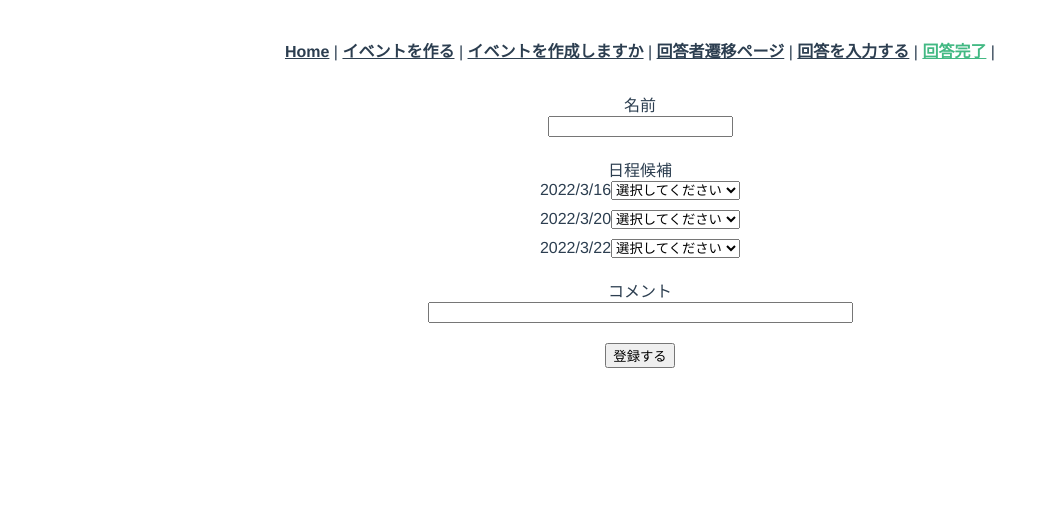
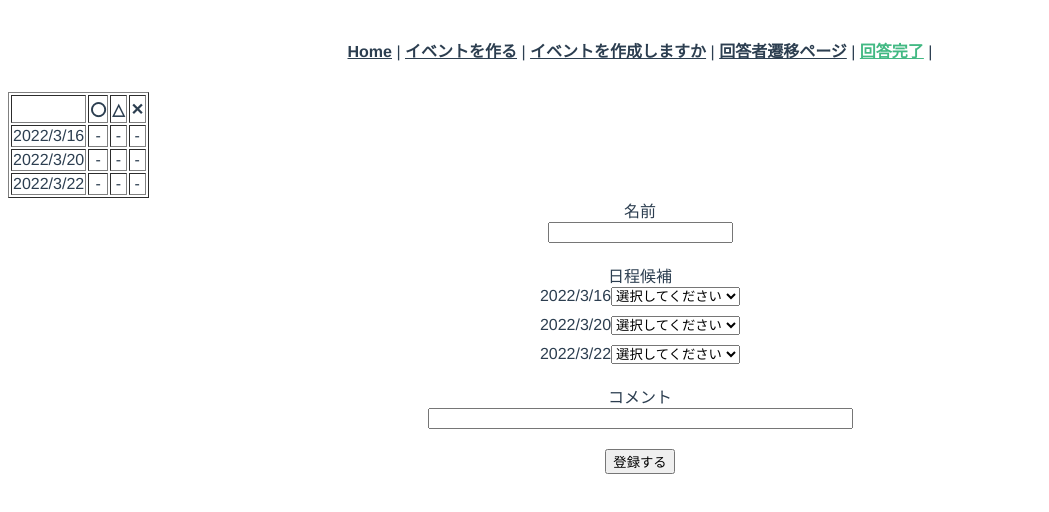
Before and after one commit to kanacoyn/arrangeapp, a Vue app: page /answerFinished in a window 1280 px wide. Shown: the top 512 px of the page, without its empty margins (0-1049 px from the left). Built offline with nearby package versions, Linux system fonts and the light colour scheme.

Commit message:
不要ファイル削除

```diff
--- a/src/App.vue
+++ b/src/App.vue
@@ -5,7 +5,6 @@
       <router-link to="/event">イベントを作る</router-link> |
       <router-link to="/eventConfirm">イベントを作成しますか</router-link> |
       <router-link to="/answerQuestions">回答者遷移ページ</router-link> |
-      <router-link to="/answerList">回答を入力する</router-link> |
       <router-link to="/answerFinished">回答完了</router-link> |
     </div>
     <router-view />
--- a/src/router/index.ts
+++ b/src/router/index.ts
@@ -13,10 +13,6 @@ const routes: Array<RouteConfig> = [
   {
     path: "/answerQuestions",
     component: () => import("../views/AnswerQuestions.vue"),
-  },
-  {
-    path: "/answerList",
-    component: () => import("../views/AnswerList.vue"),
   },
   {
     path: "/event",
--- a/src/views/AnswerFinished.vue
+++ b/src/views/AnswerFinished.vue
@@ -1,4 +1,21 @@
 <template>
+  <div>
+    <div class="result">
+      <table border="1">
+        <tr>
+          <th></th>
+          <th>〇</th>
+          <th>△</th>
+          <th>✕</th>
+        </tr>
+        <tr v-for="date of eventInfo.date" v-bind:key="date.dateId">
+          <td>{{ date.date }}</td>
+          <td>-</td>
+          <td>-</td>
+          <td>-</td>
+        </tr>
+      </table>
+    </div>
     <div>
       <div class="item">
         <div>名前</div>
@@ -22,11 +39,14 @@
       </div>
       <div class="item">
         <div>コメント</div>
-      <div class="input"><input type="text" size="50" v-model="comment" /></div>
+        <div class="input">
+          <input type="text" size="50" v-model="comment" />
+        </div>
         <div>{{ errorComment }}</div>
       </div>
       <div>
         <button type="button" v-on:click="registerAnswer">登録する</button>
+      </div>
     </div>
   </div>
 </template>
--- a/src/views/AnswerList.vue
+++ /dev/null
@@ -1,69 +0,0 @@
-<template>
-  <div>
-    <div>イベント名が入ります</div>
-    <div class="table">
-      <table border="1">
-        <tr>
-          <th></th>
-          <th>{{ currentRegisterUser.name }}</th>
-          <th>鈴木</th>
-        </tr>
-        <tr>
-          <td>3/15(火)</td>
-          <td>
-            <select name="choice" id="choice">
-              <option value="0">選択してください</option>
-              <option value="1">〇</option>
-              <option value="2">△</option>
-              <option value="3">✕</option>
-            </select>
-          </td>
-          <td>〇</td>
-        </tr>
-      </table>
-      <div>コメント：<input type="text" v-model="comment" /></div>
-      <div>
-        <button type="button" v-on:click="registerAnswer">登録する</button>
-        <router-link to="/answerQuestions">登録せずに戻る</router-link>
-      </div>
-    </div>
-  </div>
-</template>
-
-<script lang="ts">
-import { RegisterUser } from "@/types/RegisterUser";
-import { Component, Vue } from "vue-property-decorator";
-@Component
-export default class XXXComponent extends Vue {
-  // 一括変更の表示・非表示
-  private canShow = false;
-  // コメント
-  private comment = "";
-  // 登録者情報
-  private currentRegisterUser = new RegisterUser(0, "", [], "");
-
-  created(): void {
-    this.currentRegisterUser = this.$store.state.registerUser;
-  }
-
-  /**
-   * 一括変更するのボタンを押す.
-   */
-  changeAnswer(): void {
-    if (this.canShow === false) {
-      this.canShow = true;
-    } else {
-      this.canShow = false;
-    }
-  }
-
-  /**
-   * 回答を登録する.
-   */
-  registerAnswer(): void {
-    this.$router.push("/answerFinished");
-  }
-}
-</script>
-
-<style scoped></style>
```
Lines whose indentation alone changed are shown as unchanged.
